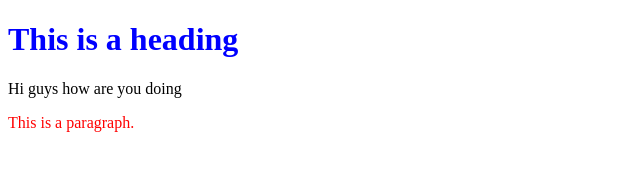
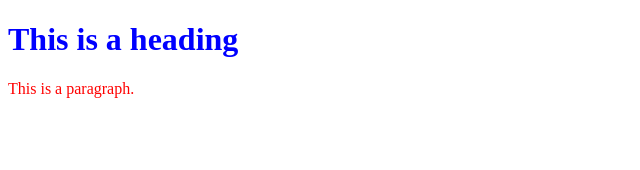
Before and after one commit to DineshThanthoni/Git-practicing, a plain HTML site: page readme.html in a window 1280 px wide. Shown: the whole page, without its empty margins (0-640 px from the left). Drawn offline with Linux system fonts and the light colour scheme.

Commit message:
Update readme.html
deleted extra files.

```diff
--- a/readme.html
+++ b/readme.html
@@ -3,7 +3,6 @@
 <body>
 
 <h1 style="color:blue;">This is a heading</h1>
-<p>Hi guys how are you doing<p>
 <p style="color:red;">This is a paragraph.</p>
 
 </body>
```
